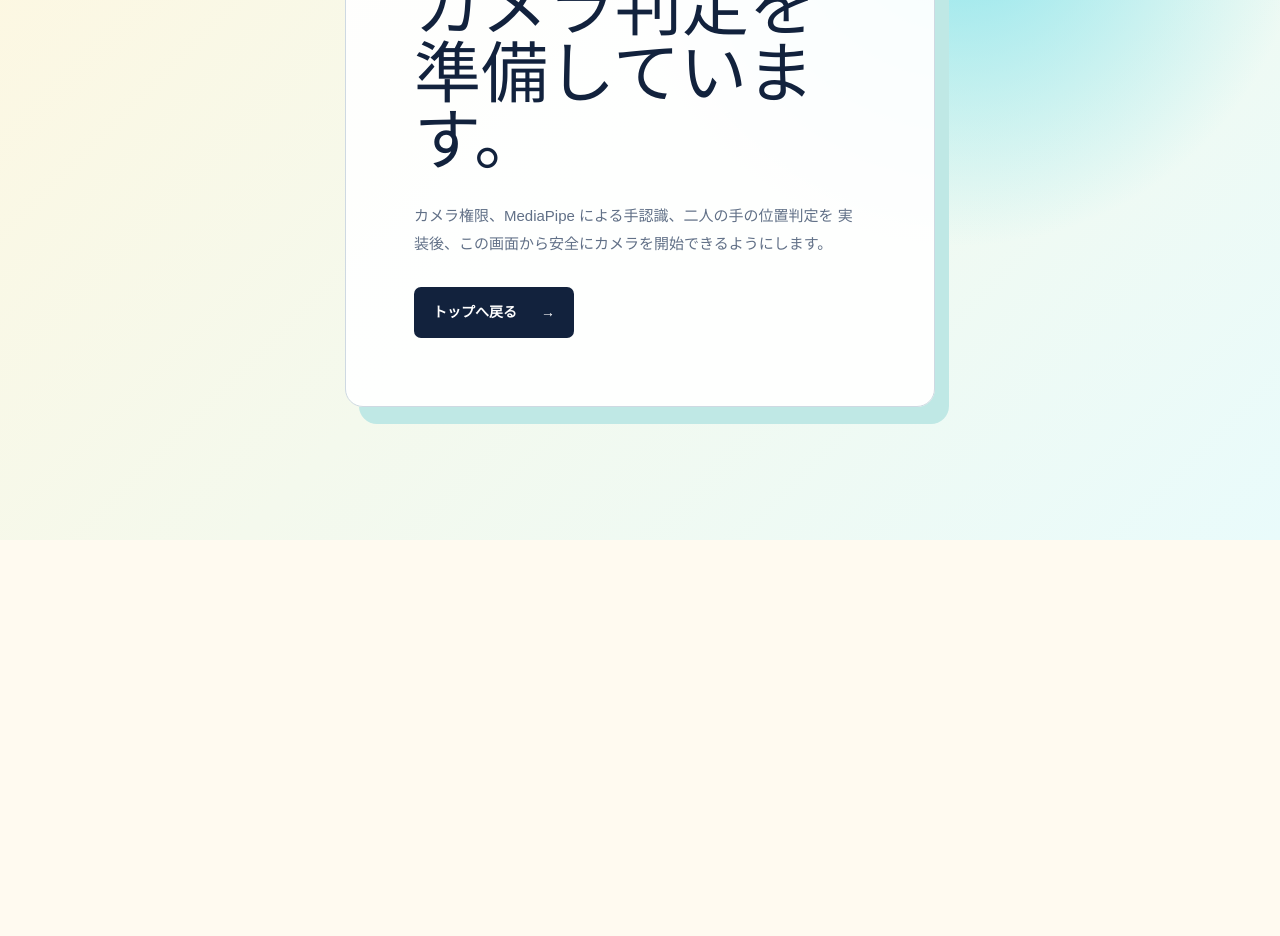
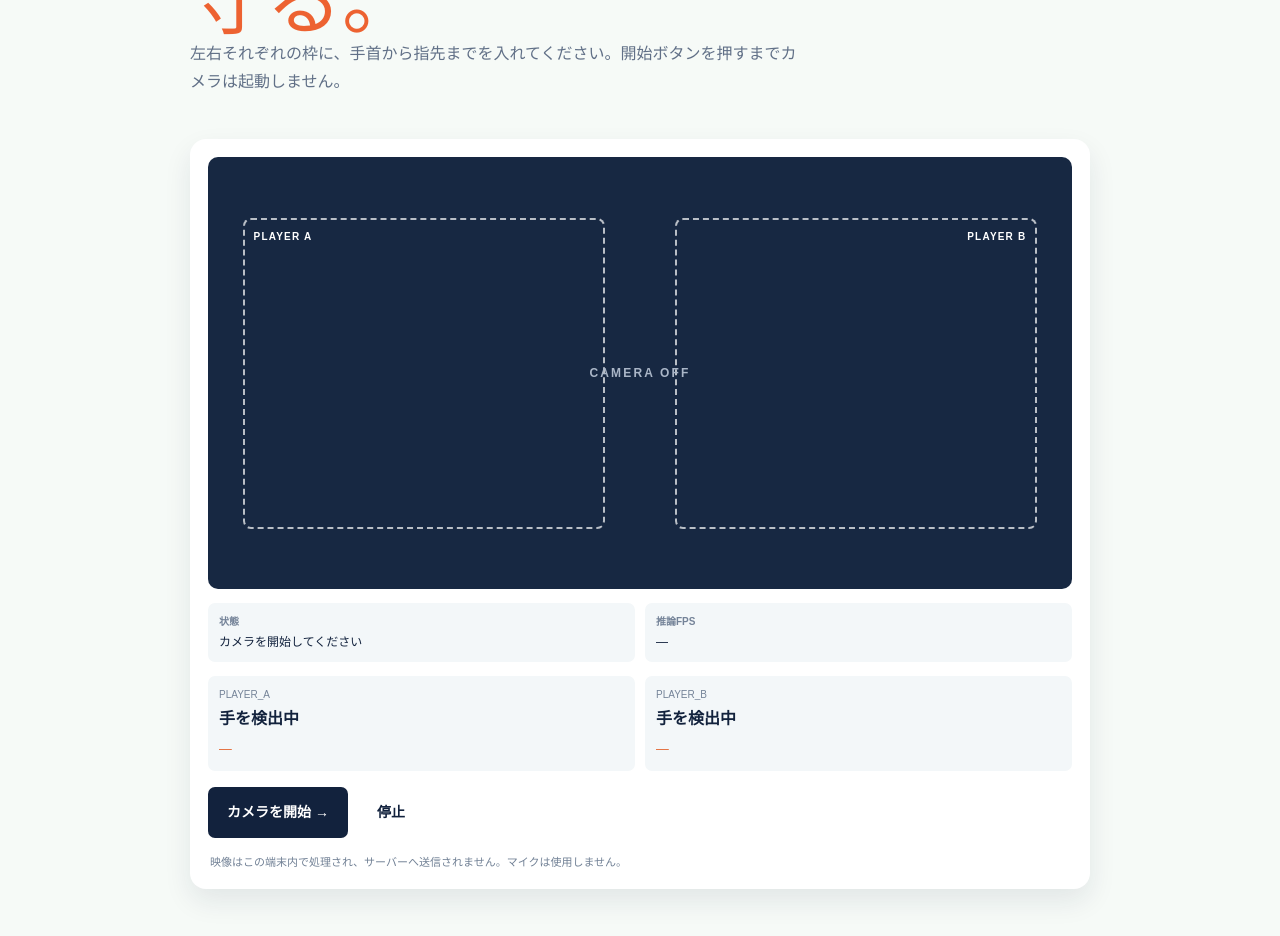
Before and after one commit to shin7303/janken-judge-ai, a Next.js app: page /play/setup in a window 1280 px wide. Shown: the part 260-1196 px from the top of the page. Before the commit the page ends 800 px from the top, so only its background shows below. Built offline with nearby package versions, Linux system fonts and the light colour scheme.

Commit message:
feat: add live two-hand camera recognition

```diff
--- a/app/globals.css
+++ b/app/globals.css
@@ -602,6 +602,130 @@ h2 {
   font-size: 11px;
   line-height: 1.6;
 }
+.setup-page {
+  min-height: 100dvh;
+  padding: 22px clamp(20px, 6vw, 100px) 72px;
+  background: #f6faf7;
+}
+.setup-intro,
+.camera-shell {
+  max-width: 900px;
+  margin-right: auto;
+  margin-left: auto;
+}
+.setup-intro {
+  margin-top: 70px;
+}
+.setup-intro h1 {
+  max-width: 700px;
+  font-size: clamp(43px, 6vw, 76px);
+  line-height: 1;
+}
+.setup-intro h1 em {
+  color: #ed6231;
+  font-style: normal;
+}
+.setup-intro > p:last-child {
+  max-width: 620px;
+  color: #617087;
+  line-height: 1.8;
+}
+.camera-shell {
+  margin-top: 42px;
+  padding: 18px;
+  border-radius: 16px;
+  background: white;
+  box-shadow: 0 12px 28px rgb(18 34 61 / 0.09);
+}
+.camera-stage {
+  position: relative;
+  overflow: hidden;
+  min-height: 310px;
+  border-radius: 10px;
+  background: #172842;
+}
+.camera-video {
+  width: 100%;
+  height: 100%;
+  min-height: 310px;
+  object-fit: cover;
+  transform: scaleX(-1);
+}
+.camera-empty {
+  position: absolute;
+  inset: 0;
+  display: grid;
+  place-items: center;
+  color: #aab6c7;
+  font-size: 12px;
+  font-weight: 900;
+  letter-spacing: 0.18em;
+}
+.roi {
+  position: absolute;
+  top: 14%;
+  bottom: 14%;
+  width: 42%;
+  padding: 9px;
+  border: 2px dashed rgb(255 255 255 / 0.7);
+  border-radius: 8px;
+  color: white;
+  font-size: 10px;
+  font-weight: 900;
+  letter-spacing: 0.12em;
+}
+.roi-a {
+  left: 4%;
+}
+.roi-b {
+  right: 4%;
+  text-align: right;
+}
+.camera-toolbar,
+.hand-readings {
+  display: grid;
+  grid-template-columns: repeat(2, 1fr);
+  gap: 10px;
+  margin-top: 14px;
+}
+.camera-toolbar div,
+.hand-readings div {
+  padding: 11px;
+  border-radius: 7px;
+  background: #f3f7f9;
+}
+.camera-toolbar b,
+.hand-readings span {
+  display: block;
+  color: #748398;
+  font-size: 10px;
+}
+.camera-toolbar span {
+  display: block;
+  margin-top: 4px;
+  font-size: 12px;
+}
+.hand-readings b {
+  display: block;
+  margin: 5px 0;
+}
+.hand-readings small {
+  color: #e2632d;
+}
+.camera-actions {
+  display: flex;
+  gap: 10px;
+  margin-top: 16px;
+}
+.camera-actions button {
+  border: 0;
+  cursor: pointer;
+}
+.camera-privacy {
+  margin: 16px 2px 0;
+  color: #718095;
+  font-size: 11px;
+}
 @media (max-width: 720px) {
   .hero {
     padding: 19px 21px 48px;
@@ -647,6 +771,19 @@ h2 {
   .metrics {
     grid-template-columns: 1fr;
   }
+  .camera-toolbar,
+  .hand-readings {
+    grid-template-columns: 1fr;
+  }
+  .camera-actions {
+    flex-direction: column;
+  }
+  .camera-actions .button {
+    justify-content: center;
+  }
+  .setup-intro {
+    margin-top: 55px;
+  }
 }
 @media (prefers-reduced-motion: reduce) {
   *,
--- a/app/play/setup/page.tsx
+++ b/app/play/setup/page.tsx
@@ -1,23 +1,27 @@
 import Link from "next/link";
+import { LiveCamera } from "@/components/camera/live-camera";
 
 export default function SetupPage() {
   return (
-    <main className="status-page">
-      <div className="status-card">
+    <main className="setup-page">
+      <header className="demo-header">
+        <Link className="brand" href="/">
+          <span className="brand-mark">✦</span>JANKEN JUDGE AI
+        </Link>
+        <Link className="back-link" href="/">
+          ← トップへ
+        </Link>
+      </header>
+      <section className="setup-intro">
         <p className="eyebrow">CAMERA SETUP</p>
         <h1>
-          カメラ判定を
-          <br />
-          準備しています。
+          二人の手を、<em>AIが見守る。</em>
         </h1>
         <p>
-          カメラ権限、MediaPipe による手認識、二人の手の位置判定を
-          実装後、この画面から安全にカメラを開始できるようにします。
+          左右それぞれの枠に、手首から指先までを入れてください。開始ボタンを押すまでカメラは起動しません。
         </p>
-        <Link className="button button-primary" href="/">
-          トップへ戻る <span aria-hidden="true">→</span>
-        </Link>
-      </div>
+      </section>
+      <LiveCamera />
     </main>
   );
 }
--- /dev/null
+++ b/components/camera/live-camera.tsx
@@ -0,0 +1,155 @@
+"use client";
+
+import { FilesetResolver, GestureRecognizer } from "@mediapipe/tasks-vision";
+import { useCallback, useEffect, useRef, useState } from "react";
+
+type Hand = { player: "PLAYER_A" | "PLAYER_B"; gesture: string; score: number };
+const gestureNames: Record<string, string> = {
+  Closed_Fist: "グー",
+  Open_Palm: "パー",
+  Victory: "チョキ",
+};
+const wasmUrl =
+  "https://cdn.jsdelivr.net/npm/@mediapipe/tasks-vision@1.0.1/wasm";
+
+export function LiveCamera() {
+  const videoRef = useRef<HTMLVideoElement>(null);
+  const recognizerRef = useRef<GestureRecognizer | null>(null);
+  const frameRef = useRef<number | null>(null);
+  const streamRef = useRef<MediaStream | null>(null);
+  const [status, setStatus] = useState("カメラを開始してください");
+  const [hands, setHands] = useState<Hand[]>([]);
+  const [fps, setFps] = useState(0);
+  const [active, setActive] = useState(false);
+  const stop = useCallback(() => {
+    if (frameRef.current) cancelAnimationFrame(frameRef.current);
+    recognizerRef.current?.close();
+    recognizerRef.current = null;
+    streamRef.current?.getTracks().forEach((track) => track.stop());
+    streamRef.current = null;
+    setHands([]);
+    setActive(false);
+  }, []);
+  useEffect(() => stop, [stop]);
+  const start = async () => {
+    try {
+      setStatus("カメラとモデルを読み込んでいます…");
+      const stream = await navigator.mediaDevices.getUserMedia({
+        video: {
+          width: { ideal: 640 },
+          height: { ideal: 480 },
+          facingMode: "user",
+        },
+        audio: false,
+      });
+      streamRef.current = stream;
+      setActive(true);
+      if (!videoRef.current) return;
+      videoRef.current.srcObject = stream;
+      await videoRef.current.play();
+      const fileset = await FilesetResolver.forVisionTasks(wasmUrl);
+      const recognizer = await GestureRecognizer.createFromOptions(fileset, {
+        baseOptions: { modelAssetPath: "/models/gesture-recognizer-v1.task" },
+        runningMode: "VIDEO",
+        numHands: 2,
+        minHandDetectionConfidence: 0.5,
+        minHandPresenceConfidence: 0.5,
+        minTrackingConfidence: 0.5,
+        cannedGesturesClassifierOptions: {
+          scoreThreshold: 0.6,
+          categoryAllowlist: ["Closed_Fist", "Open_Palm", "Victory"],
+        },
+      });
+      recognizerRef.current = recognizer;
+      setStatus("二人の手を左右の枠に入れてください");
+      let last = 0;
+      let count = 0;
+      let started = performance.now();
+      const loop = () => {
+        const video = videoRef.current;
+        if (!video || !recognizerRef.current) return;
+        const now = performance.now();
+        if (
+          now - last >= 50 &&
+          video.readyState >= HTMLMediaElement.HAVE_CURRENT_DATA
+        ) {
+          last = now;
+          const result = recognizerRef.current.recognizeForVideo(video, now);
+          const found = result.landmarks
+            .map((points, index) => {
+              const category = result.gestures[index]?.[0];
+            const player: Hand["player"] =
+                (points[0]?.x ?? 0.5) < 0.5 ? "PLAYER_A" : "PLAYER_B";
+              return {
+                player,
+                gesture: gestureNames[category?.categoryName ?? ""] ?? "認識中",
+                score: category?.score ?? 0,
+              };
+            })
+            .sort((a, b) => a.player.localeCompare(b.player));
+          setHands(found);
+          count += 1;
+          if (now - started >= 1000) {
+            setFps(count);
+            count = 0;
+            started = now;
+          }
+        }
+        frameRef.current = requestAnimationFrame(loop);
+      };
+      frameRef.current = requestAnimationFrame(loop);
+    } catch (error) {
+      stop();
+      setStatus(
+        error instanceof DOMException && error.name === "NotAllowedError"
+          ? "カメラ権限が拒否されました。ブラウザ設定を確認してください。"
+          : "カメラまたはモデルを開始できませんでした。もう一度お試しください。",
+      );
+    }
+  };
+  return (
+    <section className="camera-shell">
+      <div className="camera-stage">
+        <video ref={videoRef} muted playsInline className="camera-video" />
+        <div className="roi roi-a">PLAYER A</div>
+        <div className="roi roi-b">PLAYER B</div>
+        {!active && <div className="camera-empty">CAMERA OFF</div>}
+      </div>
+      <div className="camera-toolbar">
+        <div>
+          <b>状態</b>
+          <span>{status}</span>
+        </div>
+        <div>
+          <b>推論FPS</b>
+          <span>{fps || "—"}</span>
+        </div>
+      </div>
+      <div className="hand-readings">
+        {(["PLAYER_A", "PLAYER_B"] as const).map((player) => {
+          const hand = hands.find((item) => item.player === player);
+          return (
+            <div key={player}>
+              <span>{player}</span>
+              <b>{hand?.gesture ?? "手を検出中"}</b>
+              <small>
+                {hand ? `信頼度 ${Math.round(hand.score * 100)}%` : "—"}
+              </small>
+            </div>
+          );
+        })}
+      </div>
+      <div className="camera-actions">
+        <button className="button button-primary" onClick={start}>
+          カメラを開始 →
+        </button>
+        <button className="button button-secondary" onClick={stop}>
+          停止
+        </button>
+      </div>
+      <p className="camera-privacy">
+        映像はこの端末内で処理され、サーバーへ送信されません。マイクは使用しません。
+      </p>
+    </section>
+  );
+}
--- a/package.json
+++ b/package.json
@@ -16,6 +16,7 @@
     "format:check": "prettier --check ."
   },
   "dependencies": {
+    "@mediapipe/tasks-vision": "^1.0.1",
     "next": "16.2.12",
     "react": "19.2.4",
     "react-dom": "19.2.4"
```
Also changed, not shown: 3 other files (tests, documents, lock files or other folders).
